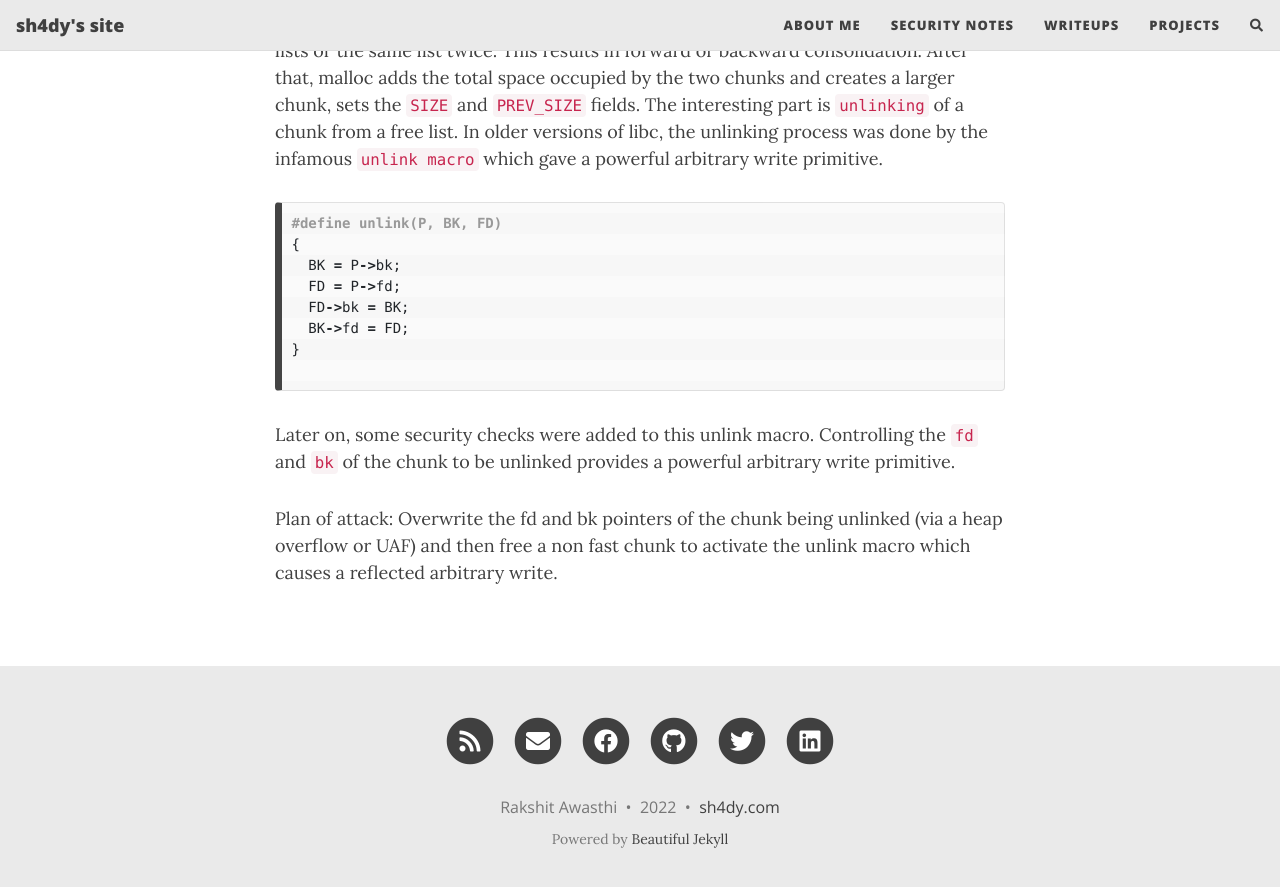
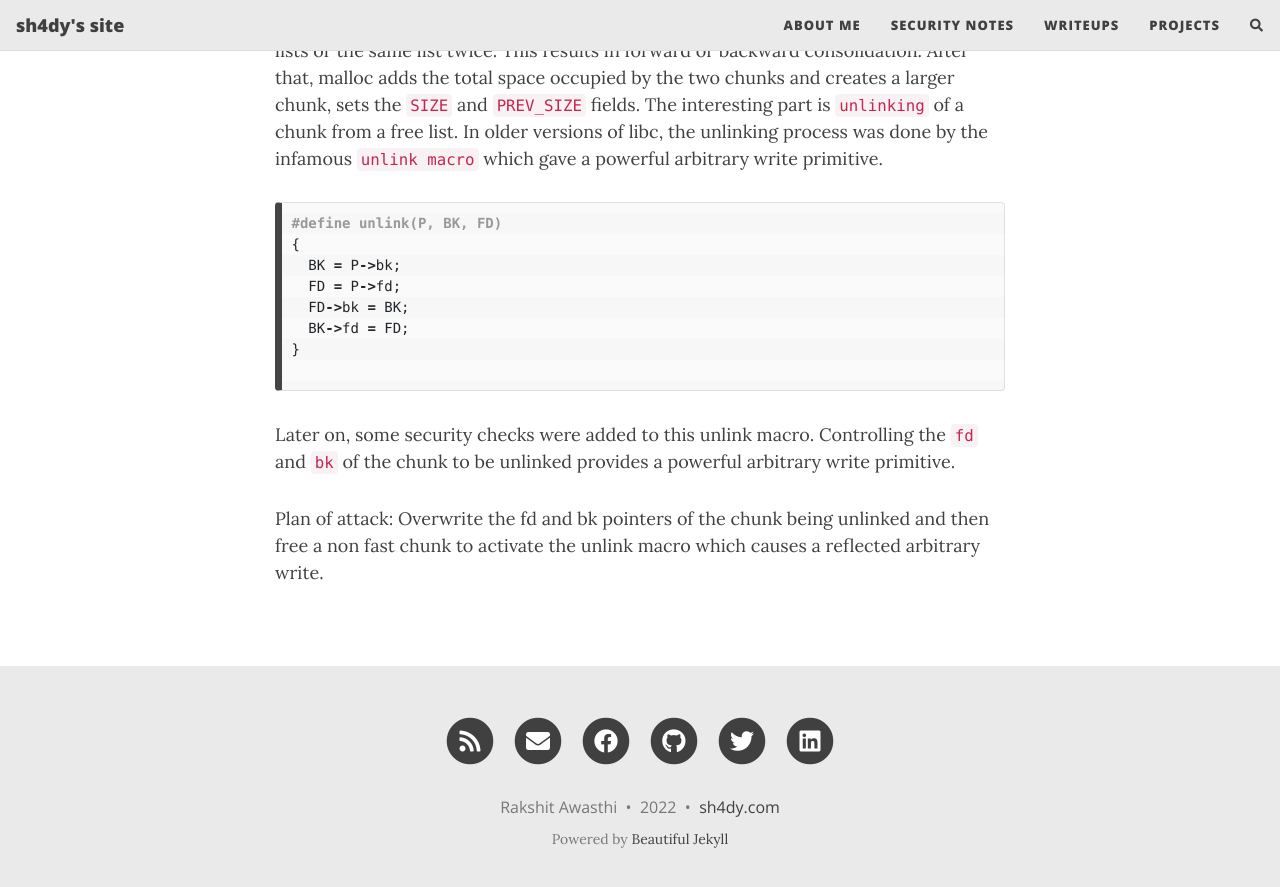
Before and after one commit to 0xSh4dy/archives_sh4dy.com, a Jekyll site: the page built from notes/heap-exploitation/unsafe_unlink.md, in a window 1280 px wide and 900 px high, scrolled down 785 px. Shown: the top 887 px of the window. Built offline with Jekyll 4.4.1, drawn with Linux system fonts in a browser that asks for light colours; nearby versions of some CDN libraries; comment, search, counter and statistics services are not loaded.

Commit message:
Added unsafe unlink

```diff
--- a/notes/heap-exploitation/unsafe_unlink.md
+++ b/notes/heap-exploitation/unsafe_unlink.md
@@ -24,4 +24,4 @@ Later on, some security checks were added to this unlink macro.
 Controlling the `fd` and `bk` of the chunk to be unlinked provides a powerful arbitrary write primitive.
 
 Plan of attack:
-Overwrite the fd and bk pointers of the chunk being unlinked (via a heap overflow or UAF) and then free a non fast chunk to activate the unlink macro which causes a reflected arbitrary write.
+Overwrite the fd and bk pointers of the chunk being unlinked and then free a non fast chunk to activate the unlink macro which causes a reflected arbitrary write.
```
